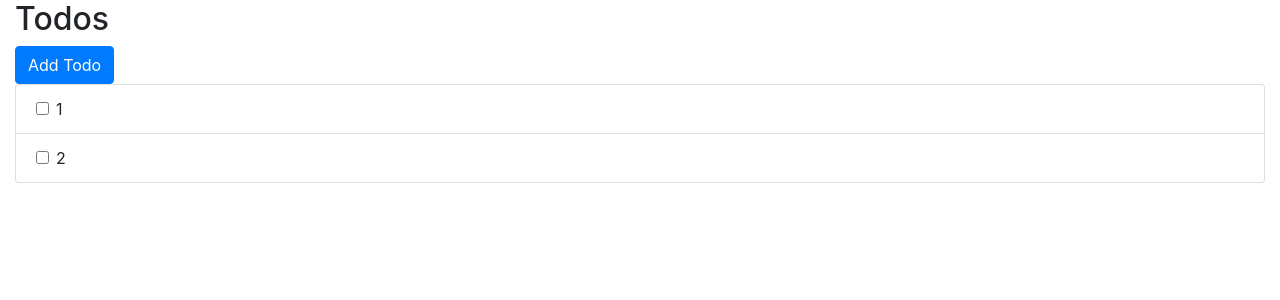
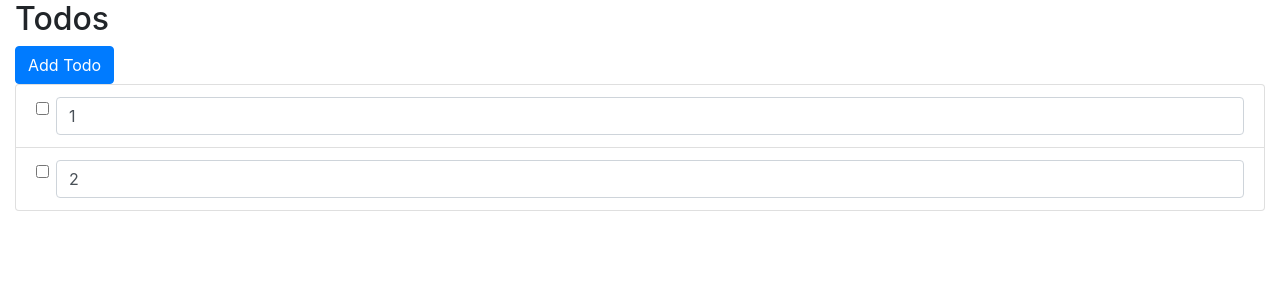
Before and after one commit to datchung/TodoApp, a React (Create React App) app in the folder todo-app/: page / in a window 1280 px wide. Shown: the top 300 px of the page. Built offline with nearby package versions, Linux system fonts and the light colour scheme.

Commit message:
Change Todo title to input text

```diff
--- a/todo-app/src/Components/Todo.js
+++ b/todo-app/src/Components/Todo.js
@@ -6,8 +6,10 @@ function Todo(props) {
     <li className="list-group-item">
       <form>
         <div className="form-check">
-          <input type="checkbox" className="form-check-input" id={props.todo.id} />
-          <label className="form-check-label" htmlFor={props.todo.id}>{props.todo.title}</label>
+          <input type="checkbox" className="form-check-input" />
+          <input type="text" className="form-control" value={props.todo.title} onChange={props.onChange} />
+          {/* <input type="checkbox" className="form-check-input" id={props.todo.id} /> */}
+          {/* <label className="form-check-label" htmlFor={props.todo.id}>{props.todo.title}</label> */}
         </div>
       </form>
     </li>
@@ -18,7 +20,8 @@ Todo.propTypes = {
   todo: PropTypes.shape({
     id: PropTypes.string.isRequired,
     title: PropTypes.string.isRequired
-  }).isRequired
+  }).isRequired,
+  onChange: PropTypes.func.isRequired
 };
 
 export default Todo;
```
